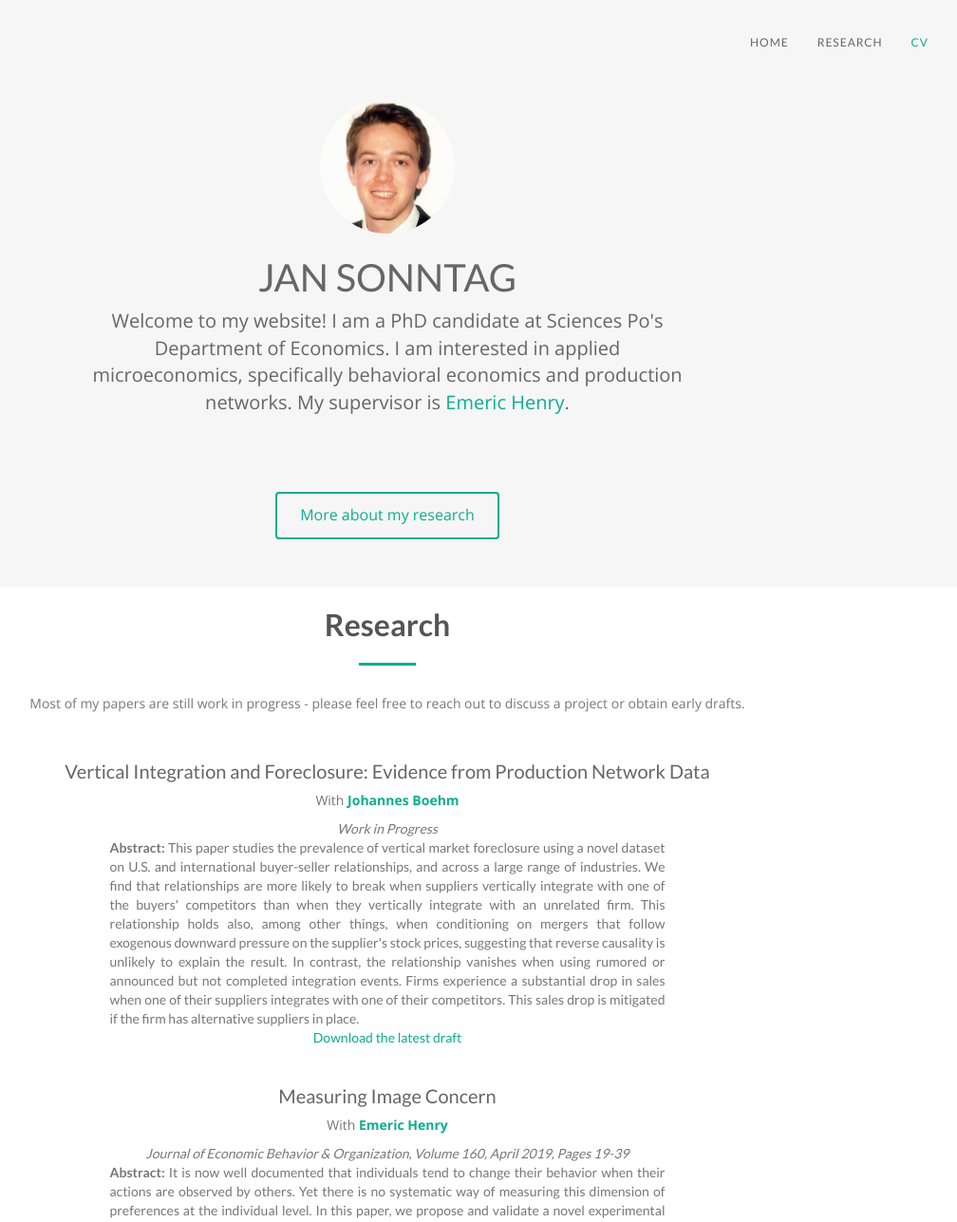
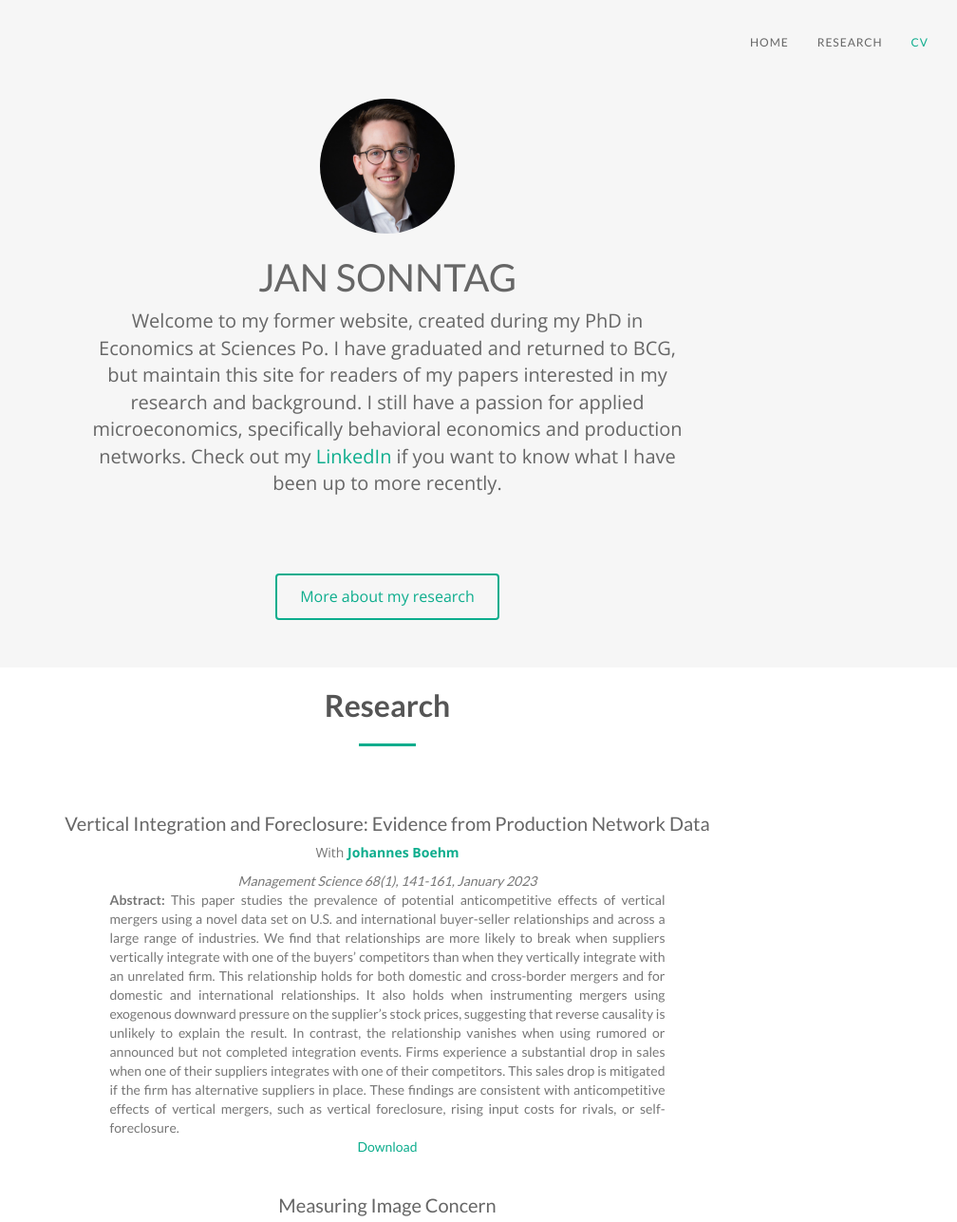
Before and after one commit to jfasonntag/jfasonntag.github.io, a plain HTML site: page index.html in a window 1280 px wide. Shown: the top 1287 px of the page at 95% size, without its empty margins (232-1240 px from the left). Drawn offline with nearby package versions, Linux system fonts and the light colour scheme.

Commit message:
Update Webpage post PhD
Removed CV, updated papers, added new picture and updated description

```diff
--- a/index.html
+++ b/index.html
@@ -4,9 +4,9 @@
 <meta charset="utf-8">
 <meta name="viewport" content="width=device-width, initial-scale=1">
 <title>Jan Sonntag - Sciences Po Department of Economics</title>
-<meta name="description" content="I am a PhD candidate at the Department of Economics of Sciences Po Paris. I am interested in applied microeconomics, specifically behavioral economics and production networks.">
+<meta name="description" content="I am a strategy consultant with a PhD in economics from the Department of Economics of Sciences Po Paris. I am interested in applied microeconomics, specifically behavioral economics and production networks.">
 <meta name="author" content="Jan Sonntag">
-<meta name="keywords" content="Jan Sonntag, Sciences Po, Economics, PhD candidate, PhD student, Paris, research, behavioral economics, production networks">
+<meta name="keywords" content="Jan Sonntag, Sciences Po, Economics, Paris, research, behavioral economics, production networks">
 
 <!-- Global site tag (gtag.js) - Google Analytics -->
 <script async src="https://www.googletagmanager.com/gtag/js?id=UA-111539374-1"></script>
@@ -75,9 +75,9 @@
 <!-- Header -->
 <header class="text-center" name="home">
   <div class="intro-text">
-    <img src="img/jan.png" alt="..." class="img-circle team-img">
+    <img src="img/Jan.jpeg" alt="..." class="img-circle team-img">
     <h1>Jan Sonntag</h1>
-    <p>Welcome to my website! I am a PhD candidate at Sciences Po's Department of Economics. I am interested in applied microeconomics, specifically behavioral economics and production networks. My supervisor is <a href="https://sites.google.com/site/emericmlhenry/home">Emeric Henry</a>. </p>
+    <p>Welcome to my former website, created during my PhD in Economics at Sciences Po. I have graduated and returned to BCG, but maintain this site for readers of my papers interested in my research and background. I still have a passion for applied microeconomics, specifically behavioral economics and production networks. Check out my <a href="https://www.linkedin.com/in/jan-sonntag-1b1a6942"> LinkedIn </a> if you want to know what I have been up to more recently.</p>
     <a href="#research-section" class="btn btn-default btn-lg page-scroll">More about my research</a>
   </div>
 
@@ -91,17 +91,17 @@
       <h2>Research</h2>
       <hr>
       <div class="clearfix"></div>
-      <p>Most of my papers are still work in progress - please feel free to reach out to discuss a project or obtain early drafts.</p>
+      <!--<p>Most of my papers are still work in progress - please feel free to reach out to discuss a project or obtain early drafts.</p>-->
     </div>
     <div class="row">
       <div class="about-text">
         <h4>Vertical Integration and Foreclosure: Evidence from Production Network Data</h4>
-        <p>With <b><a href="http://personal.lse.ac.uk/boehmj">Johannes Boehm</a></b></p>
-        <i> Work in Progress </i>
+        <p>With <b><a href="https://jmboehm.github.io/">Johannes Boehm</a></b></p>
+        <i> Management Science 68(1), 141-161, January 2023 </i>
         <div class="abstract-box">
-        This paper studies the prevalence of vertical market foreclosure using a novel dataset on U.S. and international buyer-seller relationships, and across a large range of industries. We find that relationships are more likely to break when suppliers vertically integrate with one of the buyers' competitors than when they vertically integrate with an unrelated firm. This relationship holds also, among other things, when conditioning on mergers that follow exogenous downward pressure on the supplier's stock prices, suggesting that reverse causality is unlikely to explain the result. In contrast, the relationship vanishes when using rumored or announced but not completed integration events. Firms experience a substantial drop in sales when one of their suppliers integrates with one of their competitors. This sales drop is mitigated if the firm has alternative suppliers in place.
+        This paper studies the prevalence of potential anticompetitive effects of vertical mergers using a novel data set on U.S. and international buyer-seller relationships and across a large range of industries. We find that relationships are more likely to break when suppliers vertically integrate with one of the buyers’ competitors than when they vertically integrate with an unrelated firm. This relationship holds for both domestic and cross-border mergers and for domestic and international relationships. It also holds when instrumenting mergers using exogenous downward pressure on the supplier’s stock prices, suggesting that reverse causality is unlikely to explain the result. In contrast, the relationship vanishes when using rumored or announced but not completed integration events. Firms experience a substantial drop in sales when one of their suppliers integrates with one of their competitors. This sales drop is mitigated if the firm has alternative suppliers in place. These findings are consistent with anticompetitive effects of vertical mergers, such as vertical foreclosure, rising input costs for rivals, or self-foreclosure.
       </div>
-      <a href="https://jmboehm.github.io/foreclosure.pdf">Download the latest draft</a>
+      <a href="https://jmboehm.github.io/foreclosure.pdf">Download</a>
 
       <div class="space"></div>
       <div class="about-text">
@@ -141,7 +141,7 @@
       <h2>CV</h2>
       <hr>
       <div class="clearfix"></div>
-      <p>You can find my CV <a href="./docs/CV-jsonntag-web.pdf">here</a>.</p>
+      <p>You can find my CV on <a href="https://www.linkedin.com/in/jan-sonntag-1b1a6942"> LinkedIn </a> </p>
     </div>
     </div>
   </div>
@@ -153,6 +153,7 @@
 
 
 <!-- Contact Section -->
+<!-- C
 <div id="contact-section" class="text-center">
   <div class="container">
     <div class="section-title center">
@@ -168,6 +169,7 @@
     </div>
   </div>
 </div>
+-->
 </div>
 <div id="footer">
   <div class="container">
```
Also changed, not shown: img/Jan.jpeg (added), img/jan.png (deleted), 2 other files.
